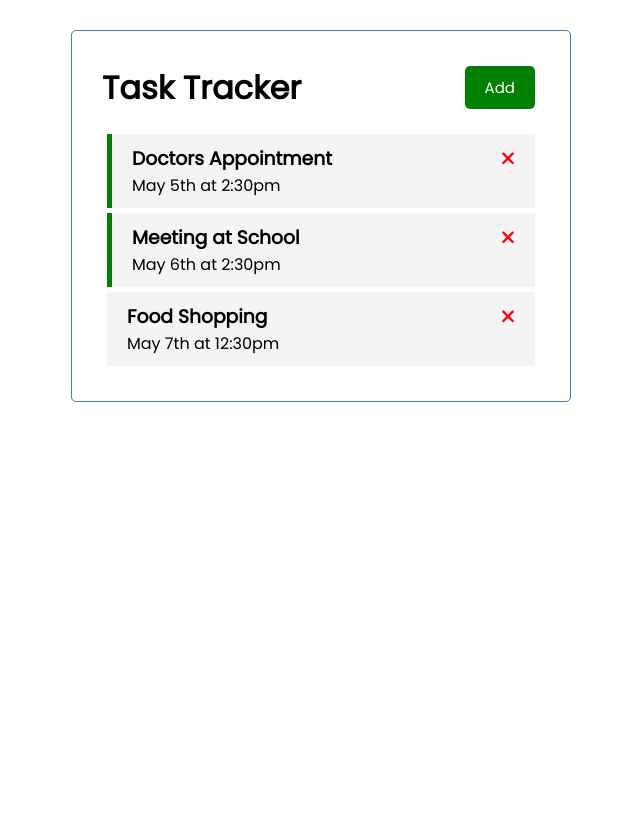
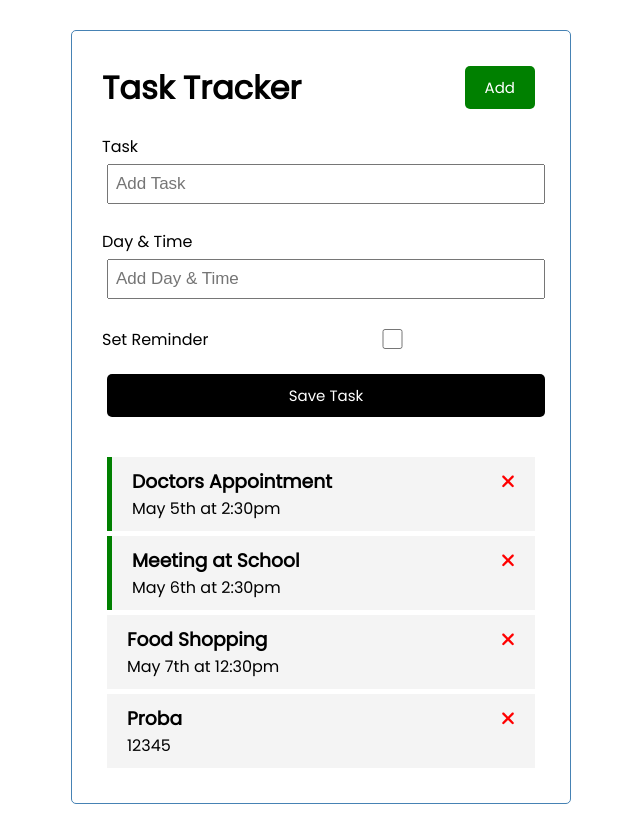
Before and after one commit to ogi62/angular-crash-course1, an Angular app: page / in a window 1280 px wide. Shown: the whole page, without its empty margins (319-959 px from the left). Before the commit the page ends 800 px from the top, so only its background shows below. Built offline with nearby package versions, Linux system fonts and the light colour scheme; data requests are answered from the project's data file.

Commit message:
Add task (#6)
* created add-task.component.html

* two way binding and ngSubmit method onSubmit

* Output, EventEmitter onAddTask

* removed function from service ... updateTaskReminder //

* made addTask in taskService and changed addTask in tasks component

```diff
--- a/db.json
+++ b/db.json
@@ -17,6 +17,12 @@
       "text": "Food Shopping",
       "day": "May 7th at 12:30pm",
       "reminder": false
+    },
+    {
+      "text": "Proba",
+      "day": "12345",
+      "reminder": false,
+      "id": 4
     }
   ]
 }
--- /dev/null
+++ b/src/app/components/add-task/add-task.component.css
@@ -0,0 +1,3 @@
+.add-form {
+    margin-bottom: 40px;
+}
--- /dev/null
+++ b/src/app/components/add-task/add-task.component.html
@@ -0,0 +1,15 @@
+<form class="add-form" (ngSubmit)="onSubmit()">
+    <div class="form-control">
+        <label for="text">Task</label>
+        <input type="text" name="text" [(ngModel)]="text" id="text" placeholder="Add Task" />
+    </div>
+    <div class="form-control">
+        <label for="day">Day & Time</label>
+        <input type="text" name="day" [(ngModel)]="day" id="day" placeholder="Add Day & Time" />
+    </div>
+    <div class="form-control form-control-check">
+        <label for="reminder">Set Reminder</label>
+        <input type="checkbox" name="reminder" [(ngModel)]="reminder" id="reminder" />
+    </div>
+    <input type="submit" value="Save Task" class="btn btn-block">
+</form>
--- /dev/null
+++ b/src/app/components/add-task/add-task.component.ts
@@ -0,0 +1,41 @@
+import { Component, OnInit, Output, EventEmitter } from '@angular/core';
+import { Task } from 'src/app/Task';
+
+@Component({
+  selector: 'app-add-task',
+  templateUrl: './add-task.component.html',
+  styleUrls: ['./add-task.component.css']
+})
+export class AddTaskComponent implements OnInit {
+  @Output() onAdddTask: EventEmitter<Task> = new EventEmitter();
+  text: string= '';
+  day: string = '';
+  reminder: boolean = false;
+
+  constructor() { }
+
+  ngOnInit(): void {
+  }
+
+  onSubmit() {
+    if( !this.text ) {
+      alert("Please add a task !");
+      return;
+    }
+
+    const newTask = {
+      text: this.text,
+      day: this.day,
+      reminder: this.reminder
+    };
+
+    this.onAdddTask.emit(newTask);
+
+    // @todo - emit event
+
+    this.text = "";
+    this.day = "";
+    this.reminder = false;
+  }
+
+}
--- a/src/app/components/tasks/tasks.component.html
+++ b/src/app/components/tasks/tasks.component.html
@@ -1,3 +1,4 @@
+<app-add-task (onAdddTask)="addTask($event)"></app-add-task>
 <app-task-item
   *ngFor="let task of tasks"
   [task]="task"
--- a/src/app/components/tasks/tasks.component.ts
+++ b/src/app/components/tasks/tasks.component.ts
@@ -26,4 +26,11 @@
     task.reminder = !task.reminder;
     this.taskService.updateTaskReminder(task).subscribe();
   }
+
+  addTask(task: Task) {
+    this.taskService.addTask(task).subscribe((task)=> {
+      this.tasks.push(task);
+    })
+  }
+
 }
--- a/src/app/services/task.service.ts
+++ b/src/app/services/task.service.ts
@@ -34,15 +34,14 @@
     return this.http.delete<Task>(url);
   }
 
-  // updateTaskReminder(task:Task): Observable<Task> {
-  //   const url = `${this.apiUrl}/${task.id}`;
-
-  //   return this.http.put<Task>(url, task, httpOptions);
-  // }
 
   updateTaskReminder(task: Task): Observable<Task> {
     const url = `${this.apiUrl}/${task.id}`;
     return this.http.put<Task>(url, task, httpOptions);
   }
 
+  addTask(task: Task): Observable<Task> {
+    return this.http.post<Task>(this.apiUrl, task, httpOptions);
+  }
+
 }
```
Also changed, not shown: src/app/app.module.ts (+6 -2 lines), 1 other file (tests, documents, lock files or other folders).
